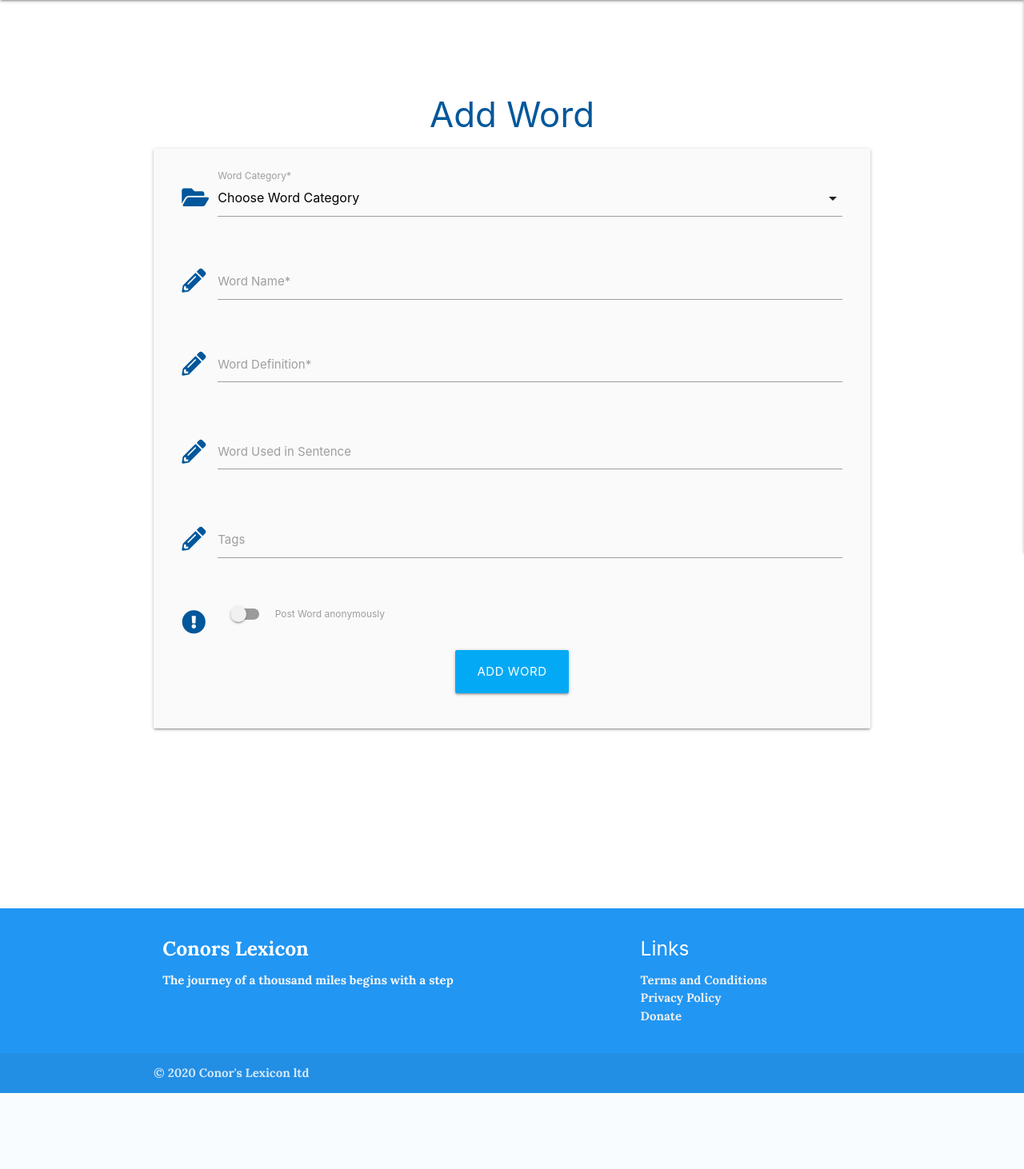
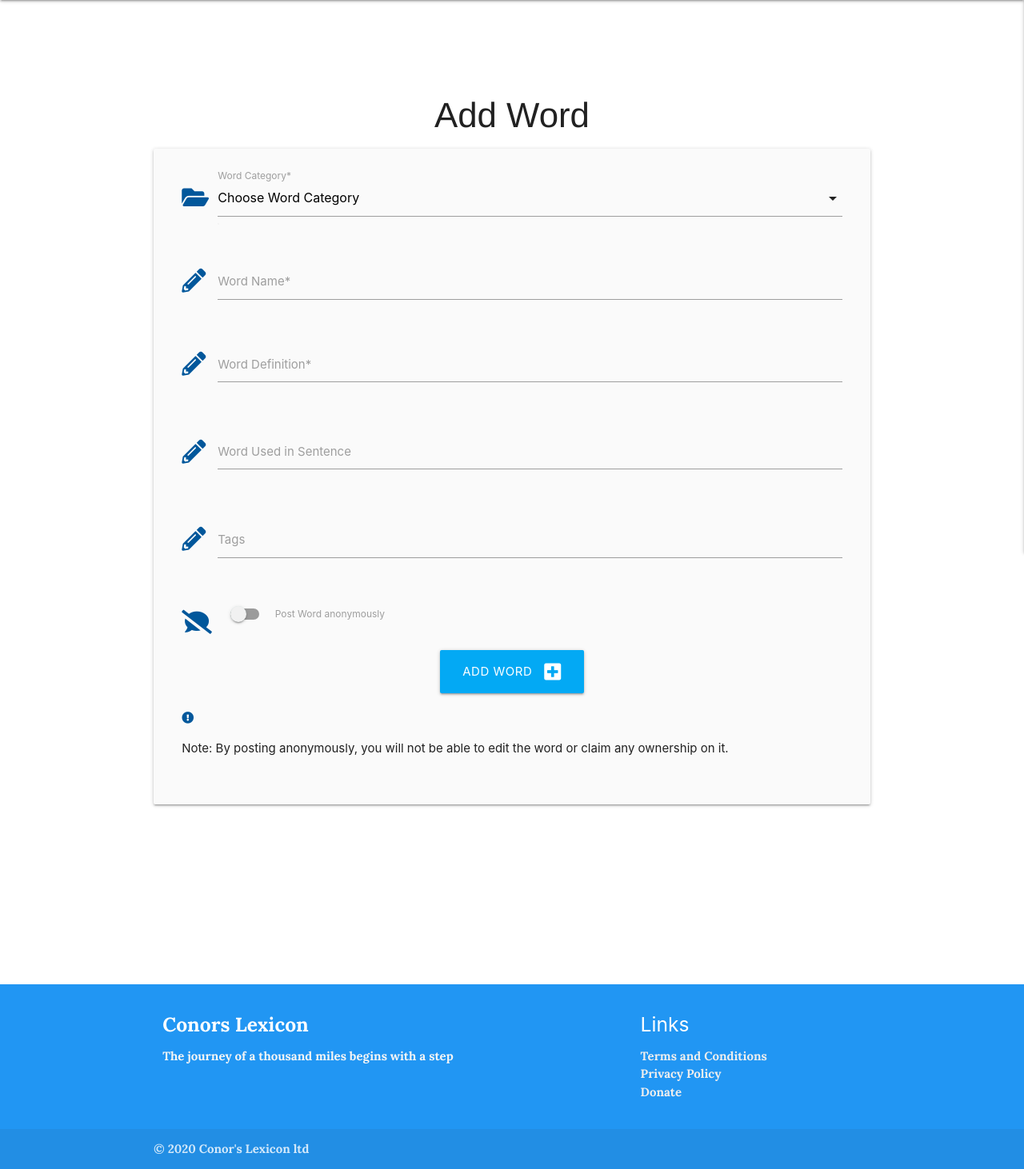
Before and after one commit to Code-Institute-Submissions/Conors-Lexicon, a Flask app: page /add_word in a window 1280 px wide. Shown: the part 169-1631 px from the top of the page at 80% size. Before the commit the page ends 1536 px from the top, so only its background shows below. Run offline with Flask 2, Linux system fonts and the light colour scheme; the visitor is signed in with stand-in values (Sample User, id 1); data that the repository does not hold is empty; some libraries are stand-ins or nearby versions.

Commit message:
word of the day how has real functionality, tweaked footer to look better on smaller viewwidths, added text over registration field and streamlined all texts above forms to look the same and have black colour

```diff
--- a/app.py
+++ b/app.py
@@ -4,6 +4,7 @@ from flask import (
     redirect, request,
     url_for, flash, session)
 from flask_pymongo import PyMongo
+import datetime
 from bson.objectid import ObjectId
 from werkzeug.security import generate_password_hash, check_password_hash
 if os.path.exists("env.py"):
@@ -22,12 +23,33 @@ mongo = PyMongo(app)
 @app.route('/')
 @app.route("/home")
 def home():
-    words = list([word for word in mongo.db.words.aggregate(
-        [{"$sample": {"size": 10}}])])
-    words_rng = list([word for word in mongo.db.words.aggregate(
-        [{"$sample": {"size": 1}}])])
+    words = mongo.db.words.find().sort("views", -1).limit(10)
+    x = datetime.datetime.now()
+    print(f"now: {x}")
+    current_date = x.strftime("%d/%m/%Y")
+    print(f"now string: {current_date}")
+    timeDb = mongo.db.time.find_one({"_id": ObjectId(
+        "5f9836072ead5e960e82ec42")})
+    print(f"timeDb: {timeDb}")
+    if timeDb["date"] == current_date:
+        time_word = mongo.db.time.find_one({
+            "_id": ObjectId("5f9836072ead5e960e82ec42")})
+        word_of_the_day = time_word["word"]
+    else:
+        word_daily_swap = list([word for word in mongo.db.words.aggregate(
+         [{"$sample": {"size": 1}}])])
+        change = {
+                    "word": word_daily_swap,
+                    "date": current_date
+        }
+        mongo.db.time.update({"_id": ObjectId(
+        "5f9836072ead5e960e82ec42")}, change)
+        time_word = mongo.db.time.find_one({
+            "_id": ObjectId("5f9836072ead5e960e82ec42")})
+        word_of_the_day = time_word["word"]
 
-    return render_template("index.html", words=words, words_rng=words_rng)
+
+    return render_template("index.html", words=words, word_of_the_day=word_of_the_day)
 
 
 @app.route("/word/<word_id>")
@@ -89,6 +111,7 @@ def register():
 
         session["user"] = request.form.get("username").lower()
         flash("Registration Successful!")
+        return redirect(url_for("home"))
     return render_template("register.html")
 
 
@@ -168,13 +191,15 @@ def add_word():
         if request.method == "POST":
             created_by = "anonymous" if request.form.get(
                 "created_by") else session["user"]
+            views = 0
             word = {
                 "category_name": request.form.get("category_name"),
                 "word_name": request.form.get("word_name"),
                 "word_definition": request.form.get("word_definition"),
                 "word_in_sentence": request.form.get("word_in_sentence"),
                 "tags": request.form.get("tags"),
-                "created_by": created_by
+                "created_by": created_by,
+                "views": views
             }
             mongo.db.words.insert_one(word)
             flash("Word Successfully Added")
@@ -196,6 +221,8 @@ def error():
 def update_word(word_id):
     if "user" in session:
         if request.method == "POST":
+            created_by = "anonymous" if request.form.get(
+                "created_by") else session["user"]
 
             submit = {
                 "category_name": request.form.get("category_name"),
@@ -203,7 +230,7 @@ def update_word(word_id):
                 "word_definition": request.form.get("word_definition"),
                 "word_in_sentence": request.form.get("word_in_sentence"),
                 "tags": request.form.get("tags"),
-                "created_by": session["user"]
+                "created_by": created_by
             }
             mongo.db.words.update({"_id": ObjectId(word_id)}, submit)
             flash("Word Successfully Updated")
--- a/static/css/style.css
+++ b/static/css/style.css
@@ -217,3 +217,9 @@ nav ul a:hover {
       font-size:26px;
   }
 }
+
+@media only screen and (max-width: 600px) {
+  .align-center-600{
+      text-align: center
+  }
+}
--- a/templates/add_word.html
+++ b/templates/add_word.html
@@ -1,7 +1,7 @@
 {% extends "base.html" %}
 {% block content %}
 
-    <h3 class="light-blue-text text-darken-4 center-align">Add Word</h3>
+    <h3 class="playfair-display center-align">Add Word</h3>
 <div class="row card-panel grey lighten-5">
    <form class="col s12" method="POST" action="{{ url_for('add_word') }}">
       <div class="row">
@@ -51,7 +51,7 @@
       <div class="row">
 				<div class="input-field col s12">
 					<div class="switch">
-                        <i class="fas fa-exclamation-circle prefix light-blue-text text-darken-4"></i>
+                        <i class="fas fa-comment-slash prefix light-blue-text text-darken-4"></i>
 						<label for="created_by">
                             <input type="checkbox" id="created_by" name="created_by">
                             <span class="lever"></span>
@@ -60,14 +60,21 @@
 					</div>
 				</div>
                 </div>
+
       <div class="row">
          <div class="col s12 center-align">
             <button type="submit" class="btn-large light-blue">
-            Add Word
+            Add Word <i class="fas fa-plus-square right"></i>
             </button>
          </div>
       </div>
    </form>
+   <div class="row">
+   <div class="col s12">
+   <i class="fas fa-exclamation-circle prefix light-blue-text text-darken-4"></i>
+        <p>Note: By posting anonymously, you will not be able to edit the word or claim any ownership on it.</p>
+        </div>
+        </div>
 </div>
 
 {% endblock %}
--- a/templates/base.html
+++ b/templates/base.html
@@ -91,11 +91,11 @@
       <footer class="page-footer blue mt-225">
           <div class="container">
             <div class="row">
-              <div class="col l6 s12">
+              <div class="col l6 m8 s12 align-center-600">
                 <h5 class="white-text lora"><a href = "{{ url_for('home') }}">Conors Lexicon</a></h5>
                 <p class="grey-text text-lighten-4 lora">The journey of a thousand miles begins with a step</p>
               </div>
-              <div class="col l4 offset-l2 s12">
+              <div class="col l4 offset-l2 m4 s12 align-center-600 ">
                 <h5 class="white-text">Links</h5>
                 <ul class="lora">
                   <li><a class="grey-text text-lighten-3" href="#!">Terms and Conditions</a></li>
@@ -107,7 +107,7 @@
             </div>
           </div>
           <div class="footer-copyright">
-            <div class="container lora">
+            <div class="container lora align-center-600">
             © 2020 Conor's Lexicon ltd
 
             </div>
--- a/templates/login.html
+++ b/templates/login.html
@@ -1,7 +1,7 @@
 {% extends "base.html" %}
 {% block content %}
 
-    <h3 class="center-align">Log In</h3>
+    <h3 class="center-align playfair-display">Log In</h3>
 <div class="row">
    <form class="col s12 m8 offset-m2" method="POST" action="{{ url_for('login') }}">
       <div class="card-panel">
--- a/templates/update-user.html
+++ b/templates/update-user.html
@@ -1,6 +1,6 @@
 {% extends "base.html" %}
 {% block content %}
-
+<h3 class="playfair-display center-align">Update User Details</h3>
 <div class="row">
    <form class="col s12 m8 offset-m2" method="POST" action="{{url_for('update_user', user_id=user_update._id) }}">
       <div class="card-panel">
```
Also changed, not shown: templates/index.html (+7 -9 lines), templates/profile.html (+24 -15 lines), templates/register.html (+6 -6 lines), templates/search-results.html (+5 -4 lines), templates/update.html (+17 -1 lines).
